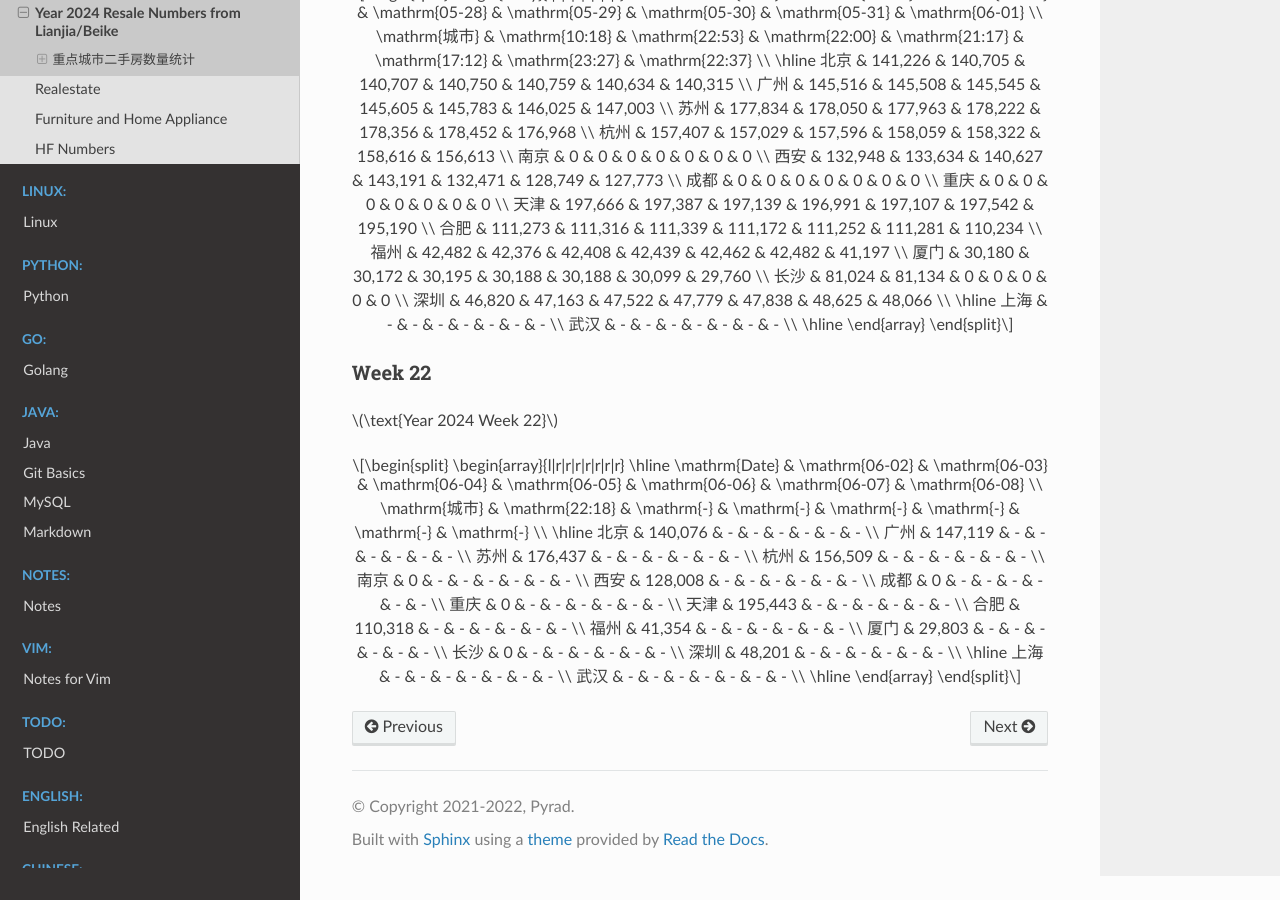
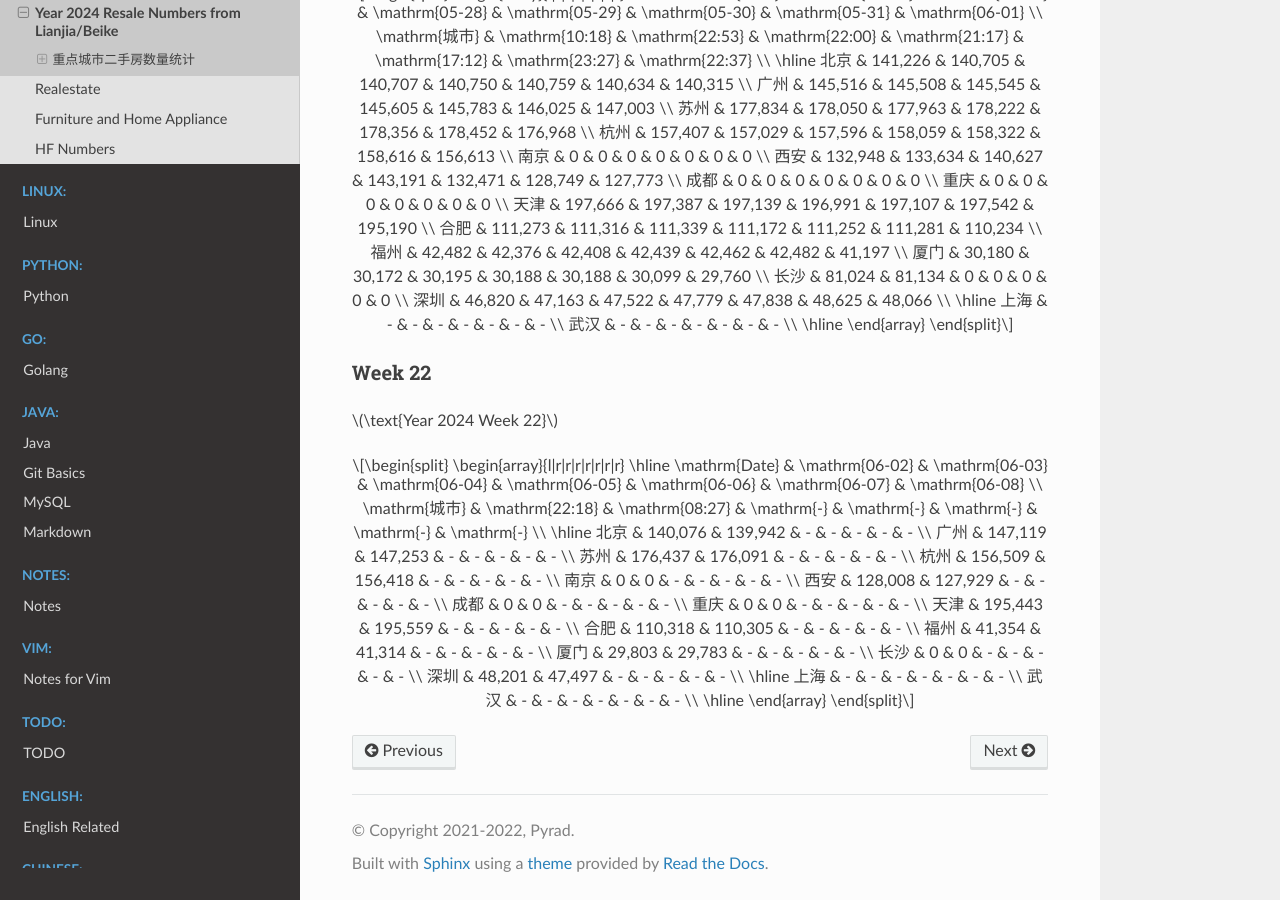
Before and after one commit to Pyrad/pyradnotes, a Sphinx documentation site: the page built from source/RealEstate/resalenumbers2024.md, in a window 1280 px wide and 900 px high, scrolled down 10797 px. Built offline with Sphinx 7.4.7 and the Read the Docs theme 2.0.0, drawn with Linux system fonts in a browser that asks for light colours; a script that is not in the unit is left out.

Commit message:
Realestate Update resale numbers 2024-06-03 08:27

```diff
--- a/source/RealEstate/resalenumbers2024.md
+++ b/source/RealEstate/resalenumbers2024.md
@@ -715,22 +715,22 @@ $$
 \begin{array}{l|r|r|r|r|r|r|r}
 \hline
 \mathrm{Date} & \mathrm{06-02} & \mathrm{06-03} & \mathrm{06-04} & \mathrm{06-05} & \mathrm{06-06} & \mathrm{06-07} & \mathrm{06-08} \\
-\mathrm{城市} & \mathrm{22:18} & \mathrm{-} & \mathrm{-} & \mathrm{-} & \mathrm{-} & \mathrm{-} & \mathrm{-} \\
+\mathrm{城市} & \mathrm{22:18} & \mathrm{08:27} & \mathrm{-} & \mathrm{-} & \mathrm{-} & \mathrm{-} & \mathrm{-} \\
 \hline
-北京 & 140,076 & - & - & - & - & - & - \\
-广州 & 147,119 & - & - & - & - & - & - \\
-苏州 & 176,437 & - & - & - & - & - & - \\
-杭州 & 156,509 & - & - & - & - & - & - \\
-南京 & 0 & - & - & - & - & - & - \\
-西安 & 128,008 & - & - & - & - & - & - \\
-成都 & 0 & - & - & - & - & - & - \\
-重庆 & 0 & - & - & - & - & - & - \\
-天津 & 195,443 & - & - & - & - & - & - \\
-合肥 & 110,318 & - & - & - & - & - & - \\
-福州 & 41,354 & - & - & - & - & - & - \\
-厦门 & 29,803 & - & - & - & - & - & - \\
-长沙 & 0 & - & - & - & - & - & - \\
-深圳 & 48,201 & - & - & - & - & - & - \\
+北京 & 140,076 & 139,942 & - & - & - & - & - \\
+广州 & 147,119 & 147,253 & - & - & - & - & - \\
+苏州 & 176,437 & 176,091 & - & - & - & - & - \\
+杭州 & 156,509 & 156,418 & - & - & - & - & - \\
+南京 & 0 & 0 & - & - & - & - & - \\
+西安 & 128,008 & 127,929 & - & - & - & - & - \\
+成都 & 0 & 0 & - & - & - & - & - \\
+重庆 & 0 & 0 & - & - & - & - & - \\
+天津 & 195,443 & 195,559 & - & - & - & - & - \\
+合肥 & 110,318 & 110,305 & - & - & - & - & - \\
+福州 & 41,354 & 41,314 & - & - & - & - & - \\
+厦门 & 29,803 & 29,783 & - & - & - & - & - \\
+长沙 & 0 & 0 & - & - & - & - & - \\
+深圳 & 48,201 & 47,497 & - & - & - & - & - \\
 \hline
 上海 & - & - & - & - & - & - & - \\
 武汉 & - & - & - & - & - & - & - \\
```
Also changed, not shown: 1 other file.
